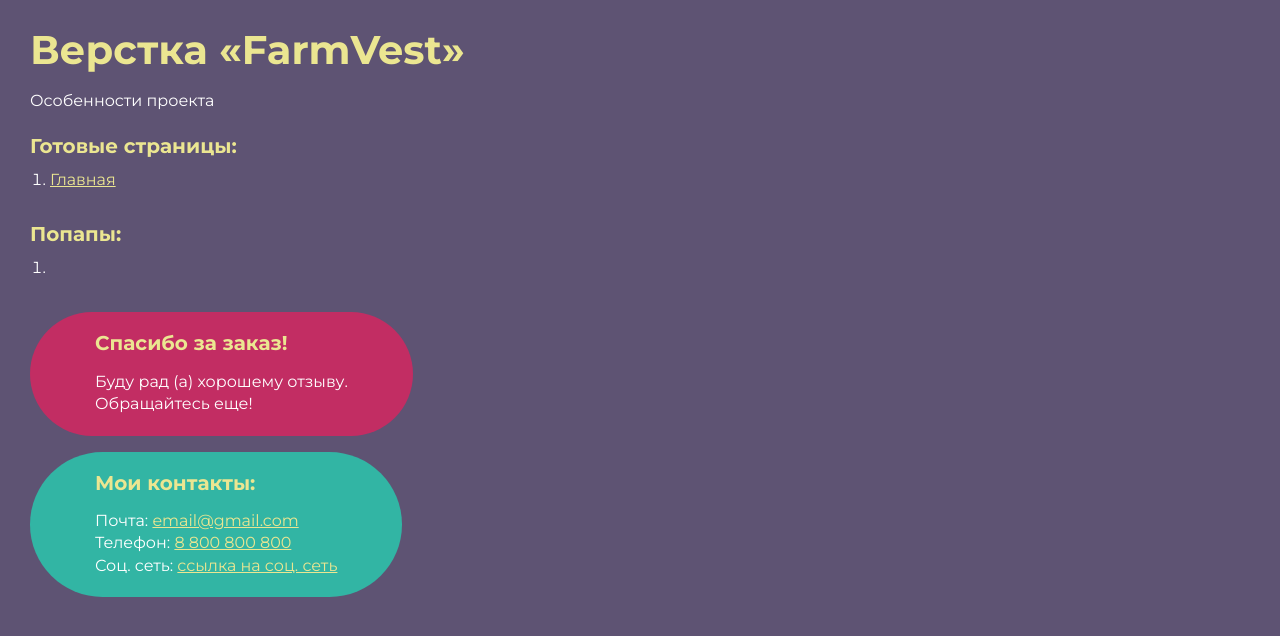
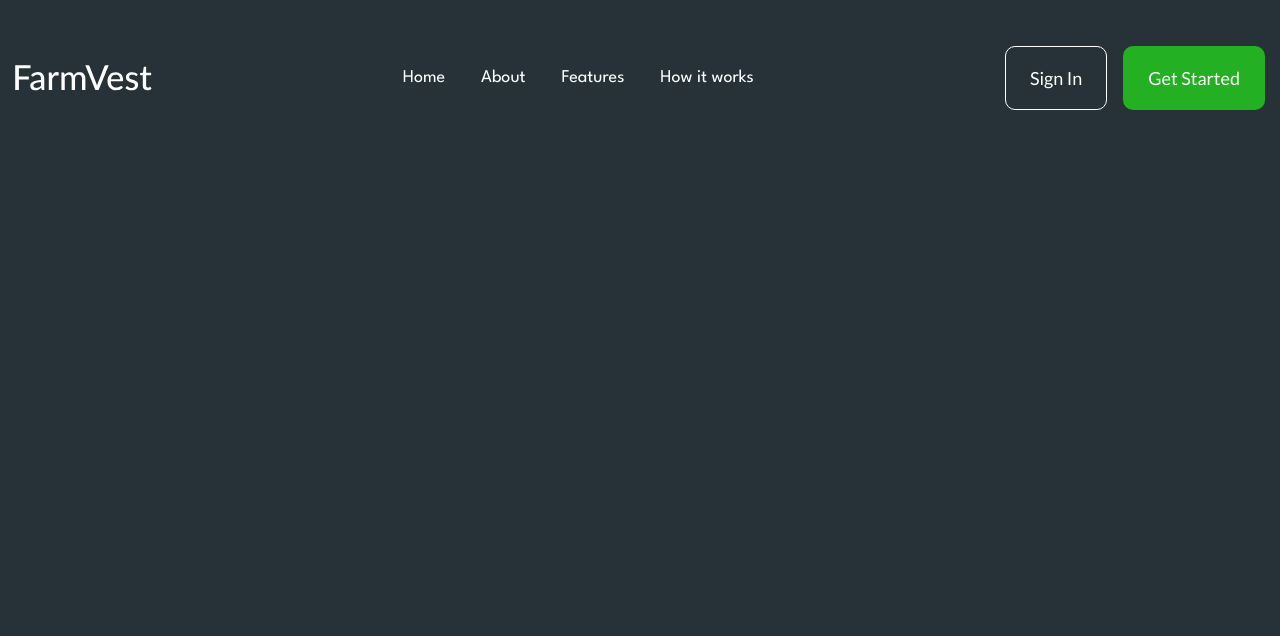
Before and after one commit to illiatril/FarmVest, a plain HTML site: page index.html in a window 1280 px wide. Drawn offline with Linux system fonts and the light colour scheme.

Commit message:
Deploying to gh-pages from @ illiatril/FarmVest@f923f82829d5bf75e87715371c9d902ebae550de 🚀

```diff
--- a/index.html
+++ b/index.html
@@ -1,179 +1,57 @@
 <!DOCTYPE html>
-<html>
+<html lang="ru">
 
 <head>
+	<title>FarmVest</title>
 	<meta charset="UTF-8">
+	<meta name="format-detection" content="telephone=no">
+	<!-- <style>body{opacity: 0;}</style> -->
+	<link rel="stylesheet" href="css/style.min.css?_v=20220717135426">
+	<link rel="shortcut icon" href="favicon.ico">
+	<!-- <meta name="robots" content="noindex, nofollow"> -->
 	<meta name="viewport" content="width=device-width, initial-scale=1.0">
-	<title>Верстка «FarmVest»</title>
 </head>
 
 <body>
-	<div class="rootpage">
-		<h1>Верстка «FarmVest»</h1>
-		<div class="rootpage__info">
-			Особенности проекта
-		</div>
-		<h2>Готовые страницы:</h2>
-		<ol class="rootpage__list">
-			<li><a target="_blank" href="home.html">Главная</a></li>
-		</ol>
-		<h2>Попапы:</h2>
-		<ol class="rootpage__list">
-			<li><a target="_blank" href="home.html#"></a></li>
-		</ol>
-		<div class="rootpage__tnx">
-			<h2>Спасибо за заказ!</h2>
-			<p>Буду рад (а) хорошему отзыву.</p>
-			<p>Обращайтесь еще!</p>
-		</div>
-		<div class="rootpage__contacts">
-			<h2>Мои контакты:</h2>
-			<p>Почта: <a href="mailto:email@gmail.com">email@gmail.com</a></p>
-			<p>Телефон: <a href="tel:8800800800">8 800 800 800</a></p>
-			<p>Соц. сеть: <a href="">ссылка на соц. сеть</a></p>
+	<div class="wrapper">
+		<header class="header">
+			<div class="header__container-big">
+				<a href="" class="header__logo"><img src="img/logo.svg" alt="Logo"></a>
+				<div class="header__menu menu">
+					<nav class="menu__body">
+						<ul class="menu__list">
+							<li class="menu__item"><a href="" class="menu__link">Home</a></li>
+							<li class="menu__item"><a href="" class="menu__link">About</a></li>
+							<li class="menu__item"><a href="" class="menu__link">Features</a></li>
+							<li class="menu__item"><a href="" class="menu__link">How it works</a></li>
+						</ul>
+					</nav>
+				</div>
+				<div class="header__actions">
+					<button type="button" class="header__button button button_border">Sign In</button>
+					<button type="button" data-da=".menu__body,767.98" class="header__button button">Get Started</button>
+					<button type="button" class="icon-menu"><span></span></button>
+				</div>
+			</div>
+		</header>
+		<main class="page">
+		</main>
+		<footer class="footer">
+			<div class="footer__container">
+			</div>
+		</footer>
+	</div>
+	<!-- <div id="popup" aria-hidden="true" class="popup">
+	<div class="popup__wrapper">
+		<div class="popup__content">
+			<button data-close type="button" class="popup__close">Закрыть</button>
+			<div class="popup__text">
+				Text
+			</div>
 		</div>
 	</div>
+</div> -->
+	<script src="js/app.min.js?_v=20220717135426"></script>
 </body>
-<style>
-	@charset "UTF-8";
-	@import url("https://fonts.googleapis.com/css?family=Montserrat:regular,700&display=swap");
-
-	*,
-	*::before,
-	*::after {
-		padding: 0px;
-		margin: 0px;
-		border: 0px;
-		box-sizing: border-box;
-	}
-
-	html,
-	body {
-		height: 100%;
-		margin: 0;
-		padding: 0;
-		min-width: 320px;
-		width: 100%;
-		color: #fff;
-		background-color: #5e5373;
-	}
-
-	body {
-		font-family: Montserrat;
-		font-size: 100%;
-		line-height: 1;
-		font-size: 1rem;
-	}
-
-	a {
-		text-decoration: underline;
-		color: #ebe691
-	}
-
-	a:visited {
-		text-decoration: underline;
-		color: #aaa768;
-	}
-
-	a:hover {
-		text-decoration: none;
-	}
-
-	ul li {
-		list-style: none;
-	}
-
-	img {
-		vertical-align: top;
-	}
-
-	.wrapper {
-		width: 100%;
-		min-height: 100%;
-		overflow: hidden;
-	}
-
-	.rootpage {
-		padding: 30px;
-		display: flex;
-		flex-direction: column;
-		align-items: flex-start;
-	}
-
-	@media (max-width: 767px) {
-		.rootpage {
-			padding: 30px 15px;
-		}
-	}
-
-	h1 {
-		color: #ebe691;
-		font-size: 2.5rem;
-		margin: 0px 0px 1.25rem 0px;
-	}
-
-	@media (max-width: 767px) {
-		h1 {
-			font-size: 1.85rem;
-			margin: 0px 0px 1.25rem 0px;
-		}
-	}
-
-	h2 {
-		color: #ebe691;
-		font-size: 1.25rem;
-		margin: 0px 0px 1rem 0px;
-	}
-
-	@media (max-width: 767px) {
-		h2 {
-			font-size: 1.125rem;
-			margin: 0px 0px 1rem 0px;
-		}
-	}
-
-	.rootpage__info {
-		line-height: 140%;
-		margin: 0px 0px 1.5rem 0px;
-	}
-
-	.rootpage__list {
-		margin: 0px 0px 2.25rem 1.25rem;
-	}
-
-	.rootpage__list li:not(:last-child) {
-		margin: 0px 0px 15px 0px;
-	}
-
-	.rootpage__contacts,
-	.rootpage__tnx {
-		border-radius: 200px;
-		padding: 20px 65px;
-		line-height: 140%;
-	}
-
-	@media (max-width: 767px) {
-
-		.rootpage__contacts,
-		.rootpage__tnx {
-			border-radius: 40px;
-			padding: 20px;
-		}
-	}
-
-	.rootpage__contacts {
-		background: #32b5a4;
-
-	}
-
-	.rootpage__contacts a {
-		color: #ebe691;
-	}
-
-	.rootpage__tnx {
-		background: #c22d63;
-		margin: 0px 0px 1rem 0px;
-	}
-</style>
 
 </html>
```
Also changed, not shown: home.html (deleted, +0 -57 lines).
